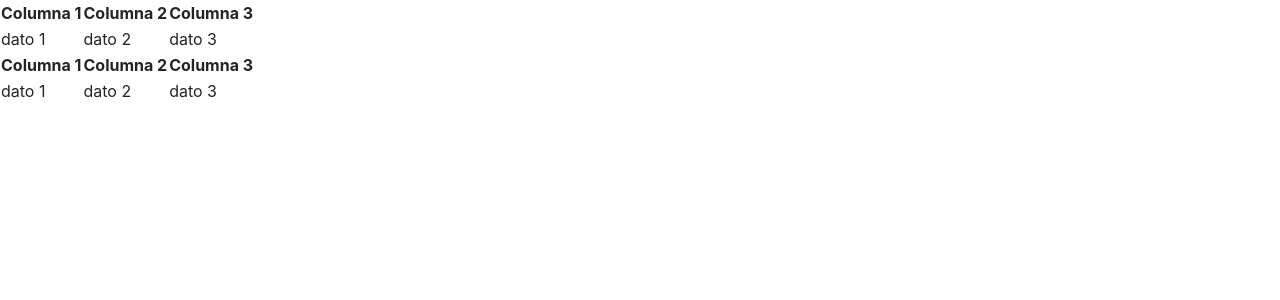
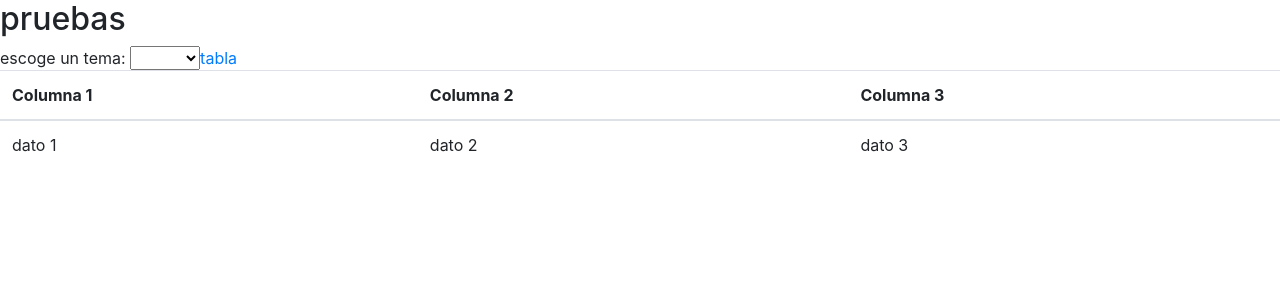
Before and after one commit to mgarvizu/testAngular, an Angular app: page /tabla in a window 1280 px wide. Shown: the top 300 px of the page. Built offline with nearby package versions, Linux system fonts and the light colour scheme.

Commit message:
Adicion de skins y de los estilos

```diff
--- a/src/app/app.module.ts
+++ b/src/app/app.module.ts
@@ -4,6 +4,8 @@ import { NgModule } from '@angular/core';
 import { AppRoutingModule } from './app-routing.module';
 import { AppComponent } from './components/app/app.component';
 import { TablaComponent } from './components/tabla/tabla.component';
+import {RouterModule} from '@angular/router';
+import {FormsModule} from '@angular/forms';
 
 @NgModule({
   declarations: [
@@ -12,7 +14,9 @@ import { TablaComponent } from './components/tabla/tabla.component';
   ],
   imports: [
     BrowserModule,
-    AppRoutingModule
+    AppRoutingModule,
+    RouterModule,
+    FormsModule
   ],
   providers: [],
   bootstrap: [AppComponent]
--- a/src/app/components/app/app.component.html
+++ b/src/app/components/app/app.component.html
@@ -1,3 +1,10 @@
 
-<app-tabla></app-tabla>
+<h2>pruebas</h2>
+escoge un tema:
+  <select [(ngModel)]="skinSelected" (change)="changeTheme()">
+    <option *ngFor="let skin of skins" [value]="skin">
+      {{skin}}
+    </option>
+  </select>
+<a [routerLink]="['/','tabla']">tabla</a>
 <router-outlet></router-outlet>
--- a/src/app/components/app/app.component.ts
+++ b/src/app/components/app/app.component.ts
@@ -1,4 +1,4 @@
-import { Component } from '@angular/core';
+import {Component, HostBinding} from '@angular/core';
 
 @Component({
   selector: 'app-root',
@@ -6,5 +6,13 @@ import { Component } from '@angular/core';
   styleUrls: ['./app.component.scss']
 })
 export class AppComponent {
-  title = 'testAngular';
+  skins = ['skin_1', 'skin_2', 'skin_3'];
+  skinSelected = '';
+
+  @HostBinding('class') ClassValue = '';
+
+  changeTheme(): void {
+
+    this.ClassValue = this.skinSelected
+  }
 }
--- a/src/app/components/tabla/tabla.component.html
+++ b/src/app/components/tabla/tabla.component.html
@@ -1,12 +1,12 @@
-<table>
-  <thead>
+<table class="table">
+  <thead class="colorFondo">
   <th>Columna 1</th>
   <th>Columna 2 </th>
   <th>Columna 3 </th>
   </thead>
   <tbody>
   <tr>
-    <td> dato 1</td>
+  <td> dato 1</td>
   <td> dato 2</td>
   <td> dato 3</td>
   </tr>
--- a/src/styles.scss
+++ b/src/styles.scss
@@ -1 +1,13 @@
 /* You can add global styles to this file, and also import other style files */
+.skin_1 .colorFondo {
+  background: red;
+  color: white;
+}
+.skin_2 .colorFondo {
+  background: green;
+  color: white;
+}
+.skin_3 .colorFondo {
+  background: blue;
+  color: white;
+}
```
